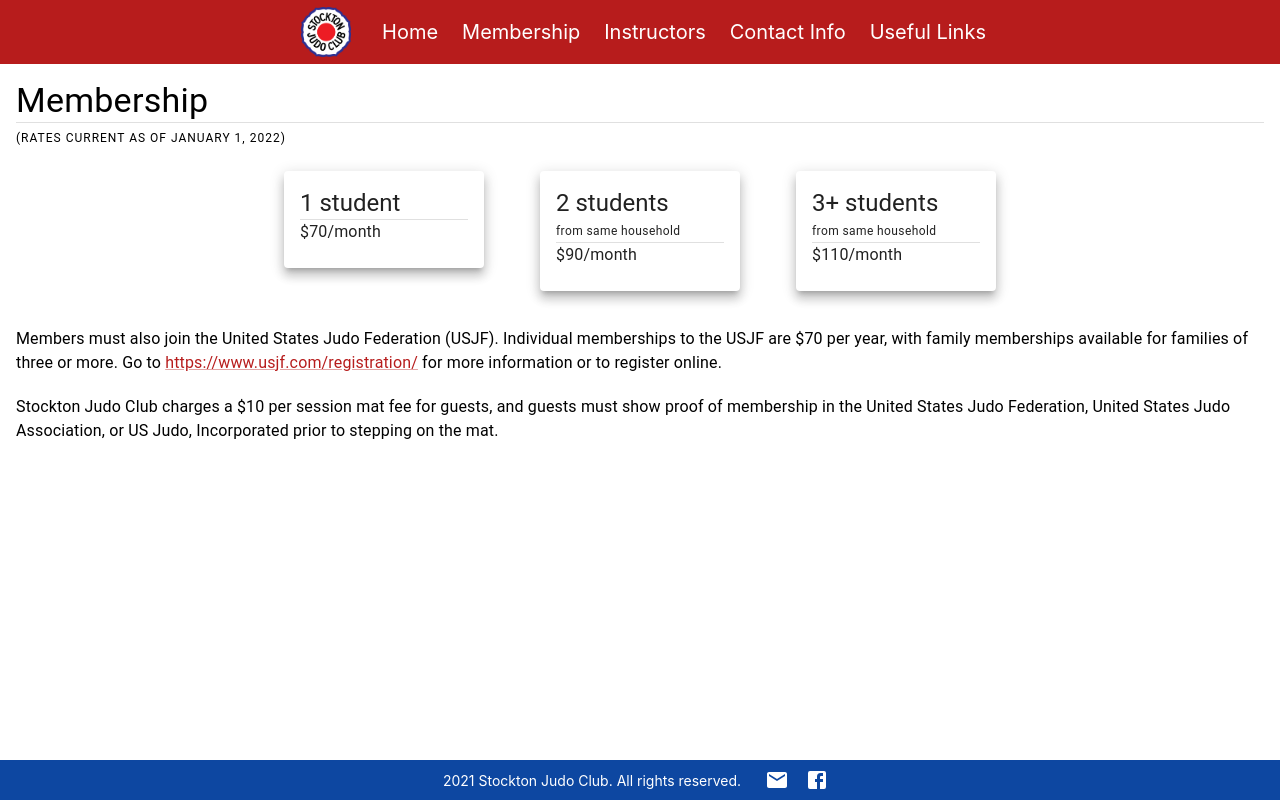
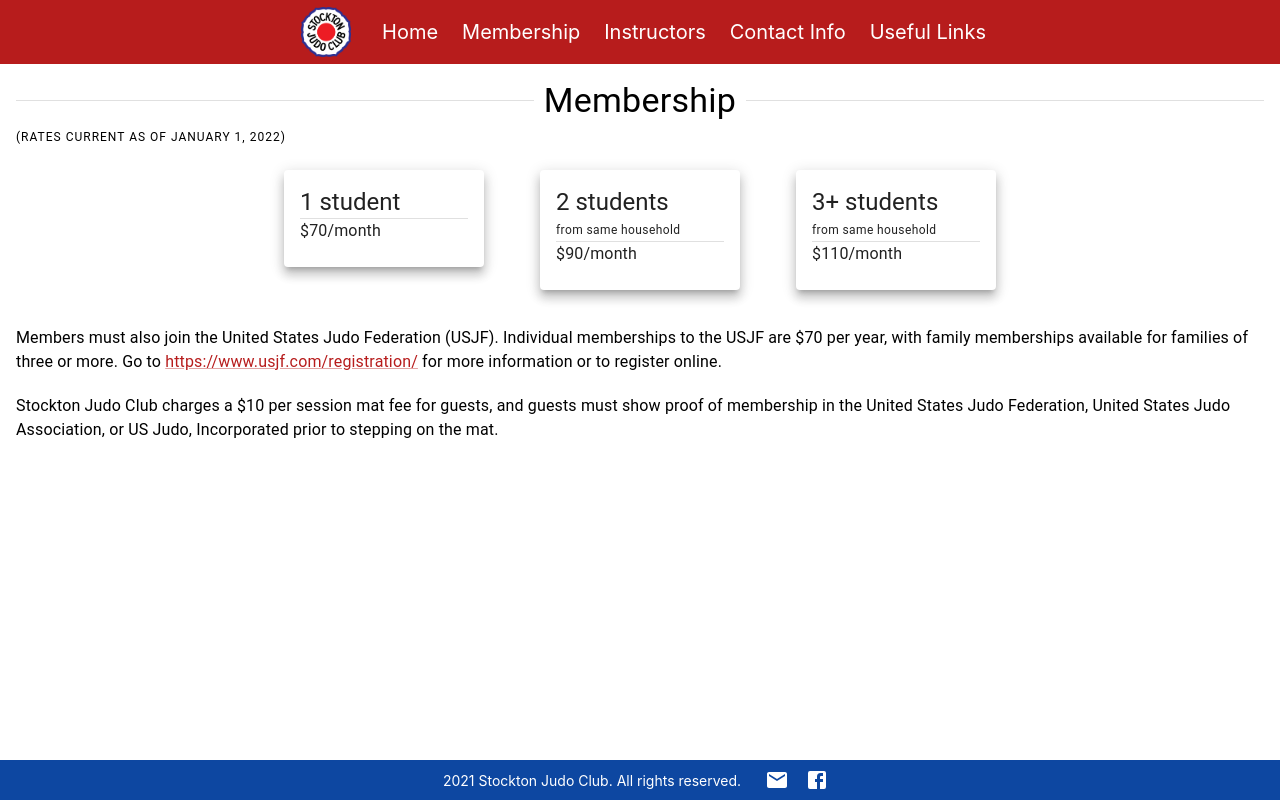
Before and after one commit to MJADangcil/stockton-judo-club, a React (Create React App) app: page /membership in a window 1280 px wide. Built offline with nearby package versions, Linux system fonts and the light colour scheme.

Commit message:
Update Membership.js

```diff
--- a/src/pages/Membership/Membership.js
+++ b/src/pages/Membership/Membership.js
@@ -42,8 +42,9 @@ export default function Membership() {
           }}
         >
           <Grid item xs={12}>
-            <Typography variant='h4'>Membership</Typography>
-            <Divider />
+            <Divider>
+              <Typography variant='h4'>Membership</Typography>
+            </Divider>
             <Typography variant='overline'>
               (rates current as of January 1, 2022)
             </Typography>
```
